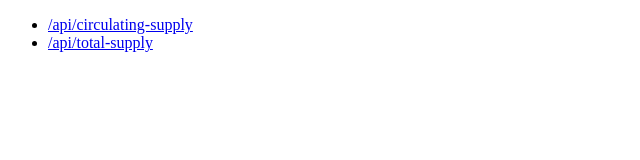
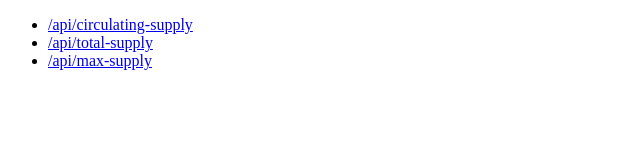
Before and after one commit to elimu-ai/web3-token-api, a Next.js app: page / in a window 1280 px wide. Shown: the top 160 px of the page, without its empty margins (0-640 px from the left). Built offline with nearby package versions, Linux system fonts and the light colour scheme.

Commit message:
max supply

```diff
--- /dev/null
+++ b/pages/api/max-supply.ts
@@ -0,0 +1,18 @@
+import type { NextApiRequest, NextApiResponse } from "next";
+import { ethers, getDefaultProvider } from "ethers";
+import ElimuToken from '../../abis/ElimuToken.json'
+
+export default async function handler(
+  _req: NextApiRequest,
+  res: NextApiResponse,
+) {
+  const provider = getDefaultProvider("mainnet");
+  const tokenContract = new ethers.Contract(
+    "0xe29797910D413281d2821D5d9a989262c8121CC2",
+    ElimuToken.abi,
+    provider
+  );
+  const timestampJuly2030 = 1909094400; // 2030-07-01 00:00:00
+  const maxSupply = await tokenContract.getMaxTotalSupplyForTimestamp(timestampJuly2030);
+  res.status(200).send(ethers.formatEther(maxSupply));
+}
--- a/pages/index.tsx
+++ b/pages/index.tsx
@@ -13,6 +13,11 @@ export default function Index() {
           /api/total-supply
         </Link>
       </li>
+      <li>
+        <Link href="/api/max-supply">
+          /api/max-supply
+        </Link>
+      </li>
     </ul>
   );
 }
```
